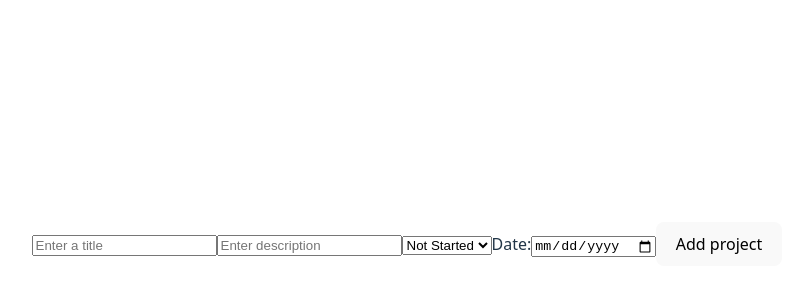
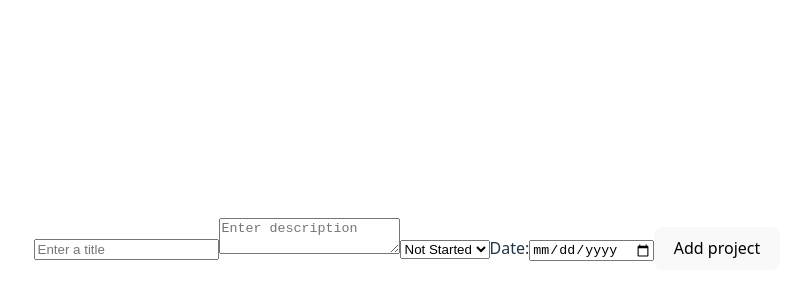
Before and after one commit to jhyche80-jpg/Fullstack-Project-Frontend, a React (Vite) app: page /projects in a window 1280 px wide. Shown: the part 156-456 px from the top of the page, without its empty margins (233-1026 px from the left). Built offline with nearby package versions, Linux system fonts and the light colour scheme; no server answers.

Commit message:
I debugged some of the code in the projecct area

```diff
--- a/src/components/CreateProject.tsx
+++ b/src/components/CreateProject.tsx
@@ -10,11 +10,13 @@ export default function CreateProject({ projects, setProjects }: createProjectPr
         dueDate: ''
 
     })
-    function handleChange(event: ChangeEvent<HTMLInputElement | HTMLSelectElement>) {
-        setFormData({
-            ...formData,
-            [event?.target.name]: event?.target.value
-        })
+    function handleChange(event: ChangeEvent<HTMLInputElement
+        | HTMLSelectElement | HTMLTextAreaElement>) {
+        const { name, value } = event.target
+        setFormData((prev) => ({
+            ...prev,
+            [name]: value
+        }))
 
     }
     async function handleSubmit(event: React.FormEvent<HTMLFormElement>) {
@@ -24,18 +26,18 @@ export default function CreateProject({ projects, setProjects }: createProjectPr
             setProjects((prev) => [...prev, data])
         } catch (error) {
             console.error("Error creating project:", error)
-
         }
 
     }
     return (
         <form onSubmit={handleSubmit}>
-            <input type="text"
+            <input
+                type="text"
                 placeholder='Enter a title'
                 value={formData.title}
                 onChange={handleChange}
                 name='title' />
-            <input type="text"
+            <textarea
                 placeholder='Enter description'
                 value={formData.description}
                 onChange={handleChange}
--- a/src/components/ProjectList.tsx
+++ b/src/components/ProjectList.tsx
@@ -1,4 +1,4 @@
-import React from 'react'
+
 import type { Project, ProjectListProps } from '../types/projectTypes'
 import ProjectItem from './projectitem'
 
--- a/src/components/projectitem.tsx
+++ b/src/components/projectitem.tsx
@@ -1,4 +1,4 @@
-import React, { useState, type ChangeEvent } from 'react'
+import { useState, type ChangeEvent } from 'react'
 import { updateProject, deleteProject } from '../utils/api/projectApi'
 import { type Project, type ProjectItem } from '../types/projectTypes'
 export default function ProjectItem({ project }: ProjectItem) {
--- a/src/pages/ProjectPage/ProjectDashBoard.tsx
+++ b/src/pages/ProjectPage/ProjectDashBoard.tsx
@@ -8,9 +8,11 @@ import ProjectList from '../../components/ProjectList'
 // add Projects to the list
 // Rerender the list!
 export default function ProjectDashBoard() {
-    const [projects, setProjects] = useState<Project[]>()
+    const [projects, setProjects] = useState<Project[]>([])
     useEffect(() => {
-        getProjects().then(data => setProjects(data))
+        getProjects()
+            .then(data => setProjects(data))
+            .catch(error => console.error(error))
     }, [])
     return (
         <div>
```
